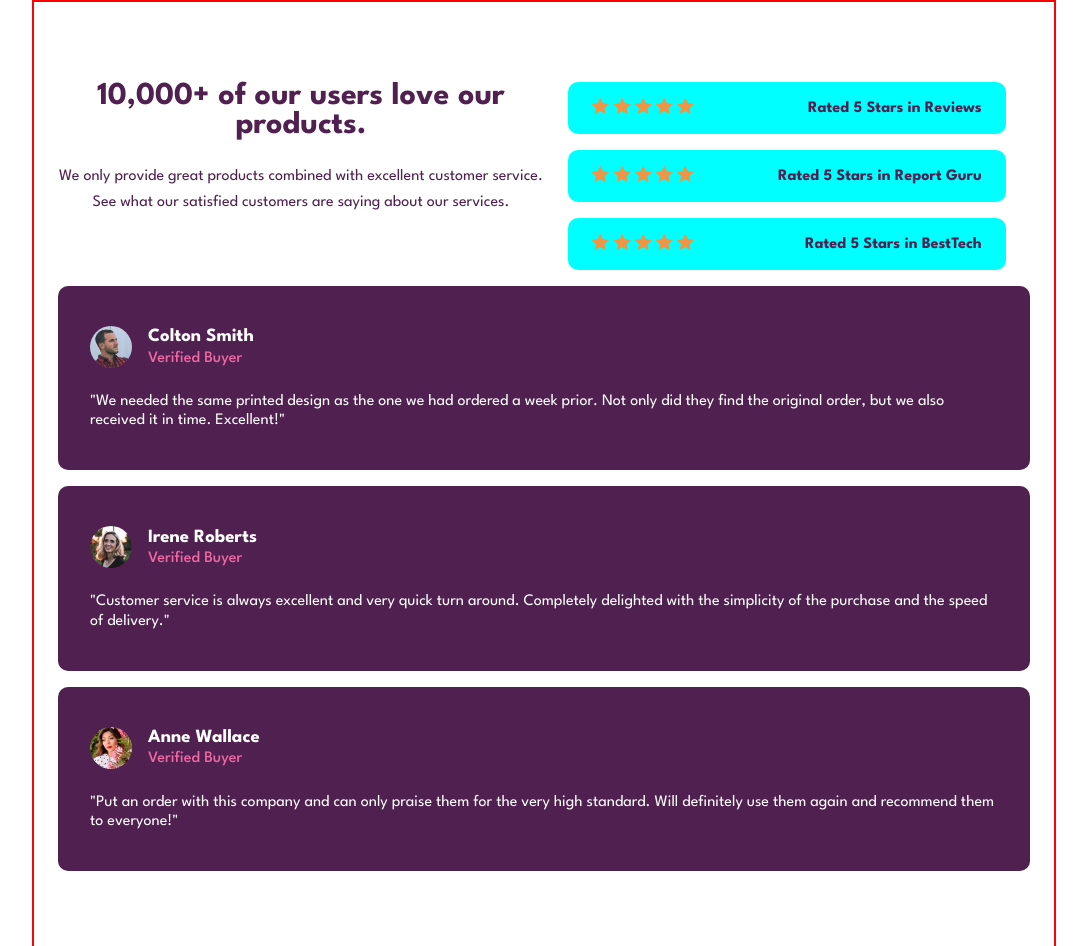
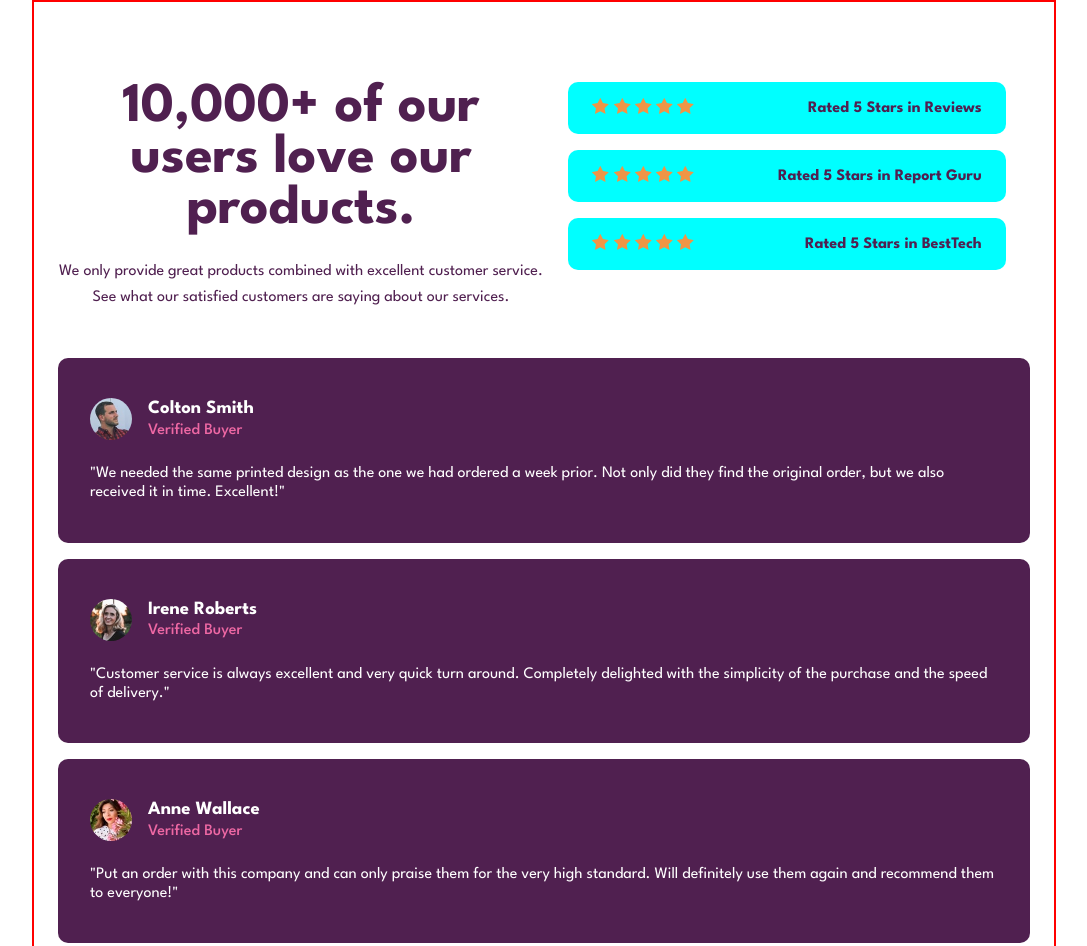
Before and after one commit to Muhammad-Taus/Front-End-Mentor-Social-Proof-Section, a plain HTML site: page index.html in a window 1280 px wide. Shown: the top 946 px of the page, without its empty margins (96-1183 px from the left). Drawn offline with Linux system fonts and the light colour scheme.

Commit message:
h2 fixed for desktop design

```diff
--- a/styles.css
+++ b/styles.css
@@ -124,6 +124,10 @@ header p{
         max-width: 1200px;
     }
 
+    header h2{
+        font-size: 3.5rem;
+    }
+
     .header-and-reviews{
         display: flex;
     }
```
